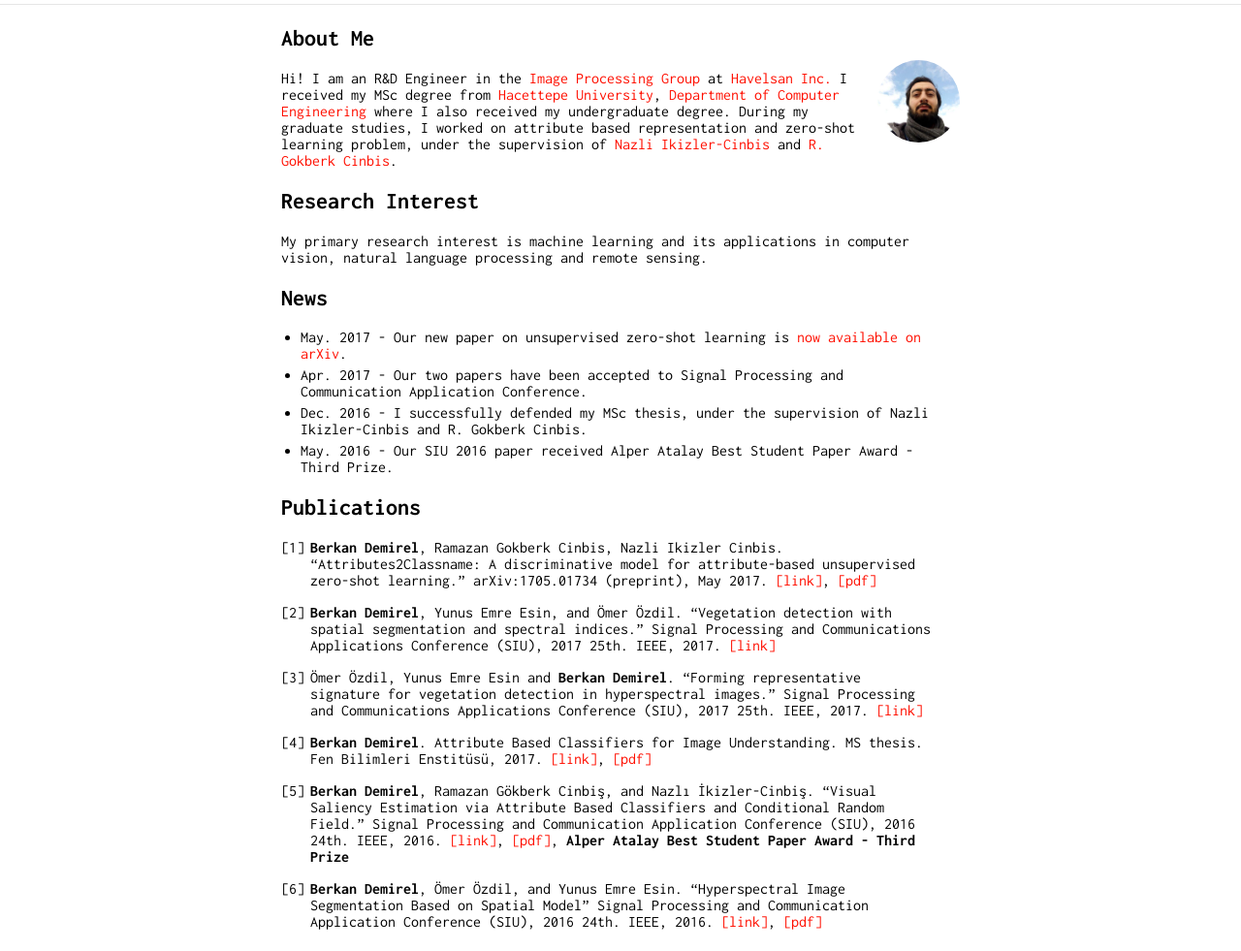
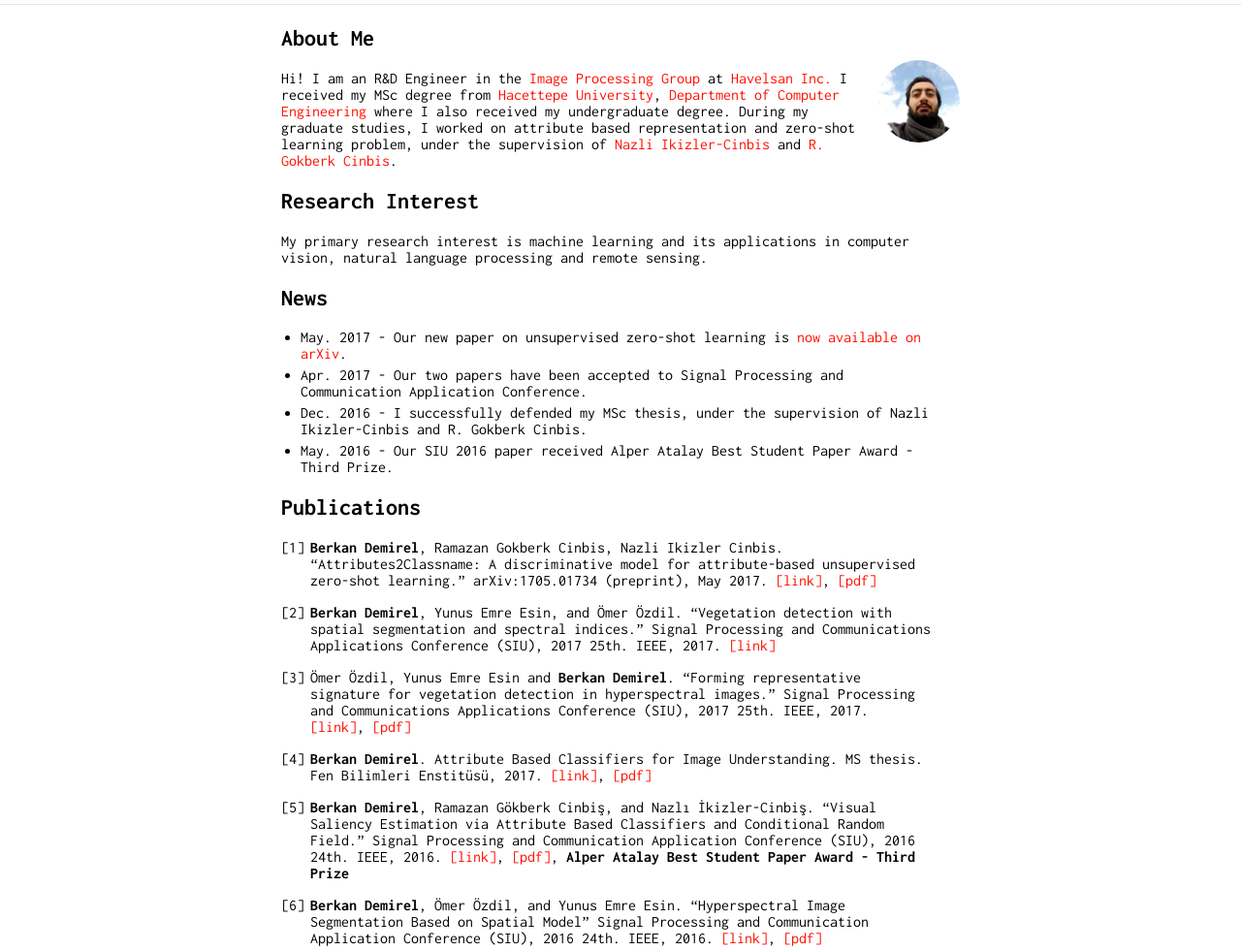
Before and after one commit to berkandemirel/berkandemirel.github.io, a plain HTML site: page index.html in a window 1280 px wide. Shown: the part 104-1085 px from the top of the page at 97% size. Drawn offline with Linux system fonts and the light colour scheme.

```diff
--- a/index.html
+++ b/index.html
@@ -86,7 +86,7 @@
     <p><strong>Berkan Demirel</strong>, Yunus Emre Esin, and Ömer Özdil. “Vegetation detection with spatial segmentation and spectral indices.” Signal Processing and Communications Applications Conference (SIU), 2017 25th. IEEE, 2017. <a href="http://ieeexplore.ieee.org/abstract/document/7960320/">[link]</a></p>
   </li>
   <li>
-    <p>Ömer Özdil, Yunus Emre Esin and <strong>Berkan Demirel</strong>. “Forming representative signature for vegetation detection in hyperspectral images.” Signal Processing and Communications Applications Conference (SIU), 2017 25th. IEEE, 2017. <a href="http://ieeexplore.ieee.org/abstract/document/7960324/">[link]</a></p>
+    <p>Ömer Özdil, Yunus Emre Esin and <strong>Berkan Demirel</strong>. “Forming representative signature for vegetation detection in hyperspectral images.” Signal Processing and Communications Applications Conference (SIU), 2017 25th. IEEE, 2017. <a href="http://ieeexplore.ieee.org/abstract/document/7960324/">[link]</a>, <a href="https://drive.google.com/open?id=0B_P70lsfjtnYc0RJeTltbDVzc1U">[pdf]</a></p>
   </li>
   <li>
     <p><strong>Berkan Demirel</strong>. Attribute Based Classifiers for Image Understanding. MS thesis. Fen Bilimleri Enstitüsü, 2017. <a href="http://www.openaccess.hacettepe.edu.tr:8080/xmlui/handle/11655/3103">[link]</a>, <a href="http://www.openaccess.hacettepe.edu.tr:8080/xmlui/bitstream/handle/11655/3103/2016%20YL%2057279.pdf?sequence=3">[pdf]</a></p>
```
